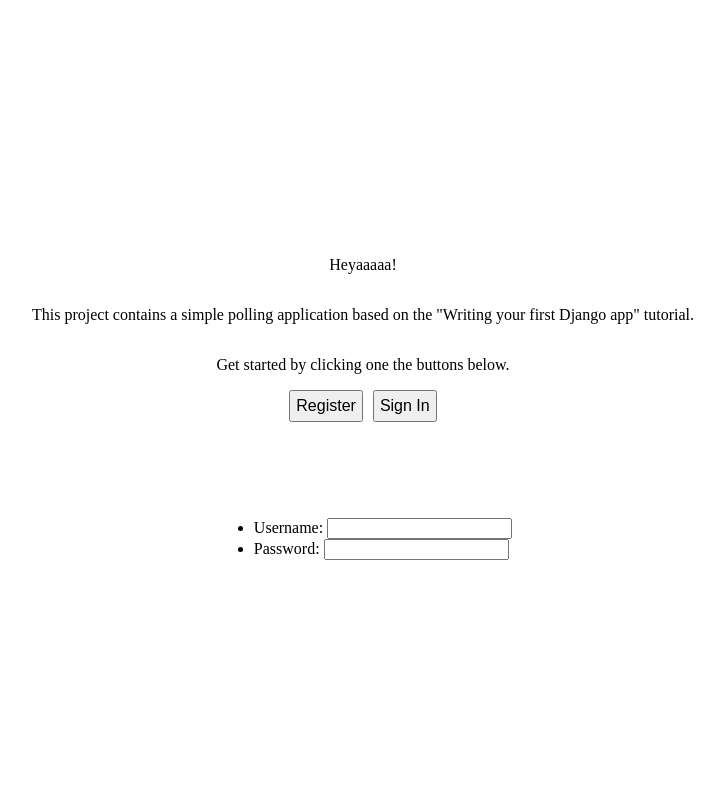
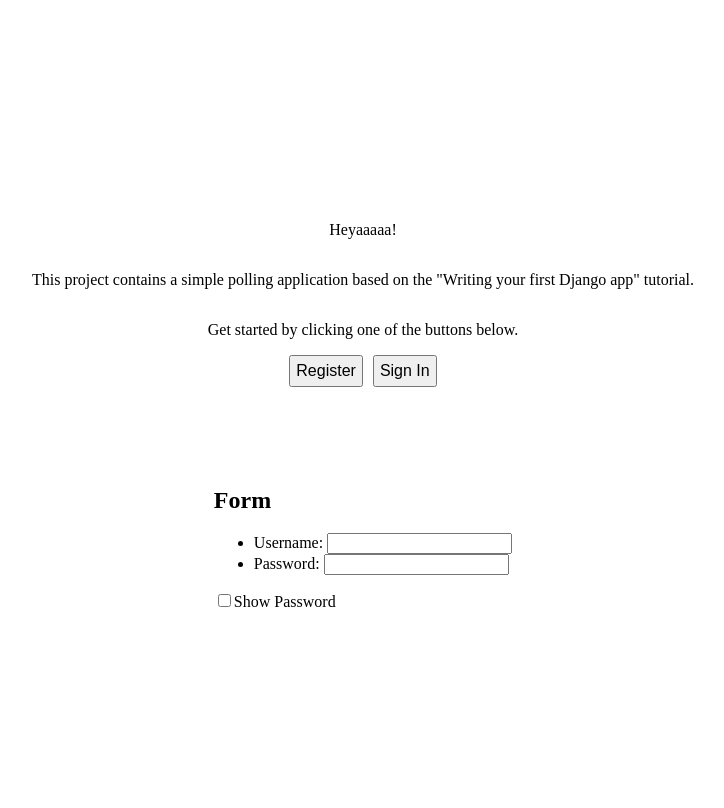
Before and after one commit to ileskaa/csb-project-1, a Django app: page / in a window 1280 px wide. Shown: the whole page, without its empty margins (277-1001 px from the left). Run offline with Django 5.2, Linux system fonts and the light colour scheme.

Commit message:
Update form based on whether the "Register" or "Sign In" button is clicked

```diff
--- a/csbproject1/templates/index.html
+++ b/csbproject1/templates/index.html
@@ -4,16 +4,24 @@
     <meta charset="utf-8" />
     <title>Index</title>
 
+    {# Below is a tag #}
     {% load static %}
     <link rel="icon" type="image/png" href="{% static 'csbproject/favicon.ico' %}"/>
     <link rel="stylesheet" href="{% static 'csbproject/style.css' %}">
 
     <script>
-      function showRegistrationForm() {
-        console.log('Wants to register')
+      function updateFormTitle(title) {
+        const form_title = document.getElementById("form-title");
+        form_title.innerHTML = title
       }
+
       function showLoginForm() {
         console.log('Wants to sign in')
+      }
+
+      function showPassword() {
+        const input = document.getElementById("pswd-input");
+        input.type = input.type === "password" ? "text" : "password";
       }
     </script>
   </head>
@@ -23,28 +31,32 @@
       This project contains a simple polling application based on the
       "Writing your first Django app" tutorial.
     </p>
-    <p>Get started by clicking one the buttons below.</p>
+    <p>Get started by clicking one of the buttons below.</p>
     {# Specifying type as button prevents the default behaviour of submitting a form #}
     <div class="button-wrapper">
-      <button onclick="showRegistrationForm()" type="button">
+      <button onclick="updateFormTitle('Register')" type="button">
         Register
       </button>
-      <button onclick="showLoginForm()" type="button">
+      <button onclick="updateFormTitle('Sign In')" type="button">
         Sign In
       </button>
     </div>
     {# the action attribute defines the URL to which form data should be sent #}
     <form method="post">
+      <h2 id="form-title">Form</h2>
       <ul>
         <li>
           <label>Username:</label>
-          <input type="text">
+          <input class="form-input" type="text">
         </li>
         <li>
           <label>Password:</label>
-          <input type="password">
+          <input class="form-input" id="pswd-input" type="password">
         </li>
       </ul>
+      <div class="show-pswd">
+      <input type="checkbox" onclick="showPassword()">Show Password
+      </div>
     </form>
   </body>
 </html>
```
